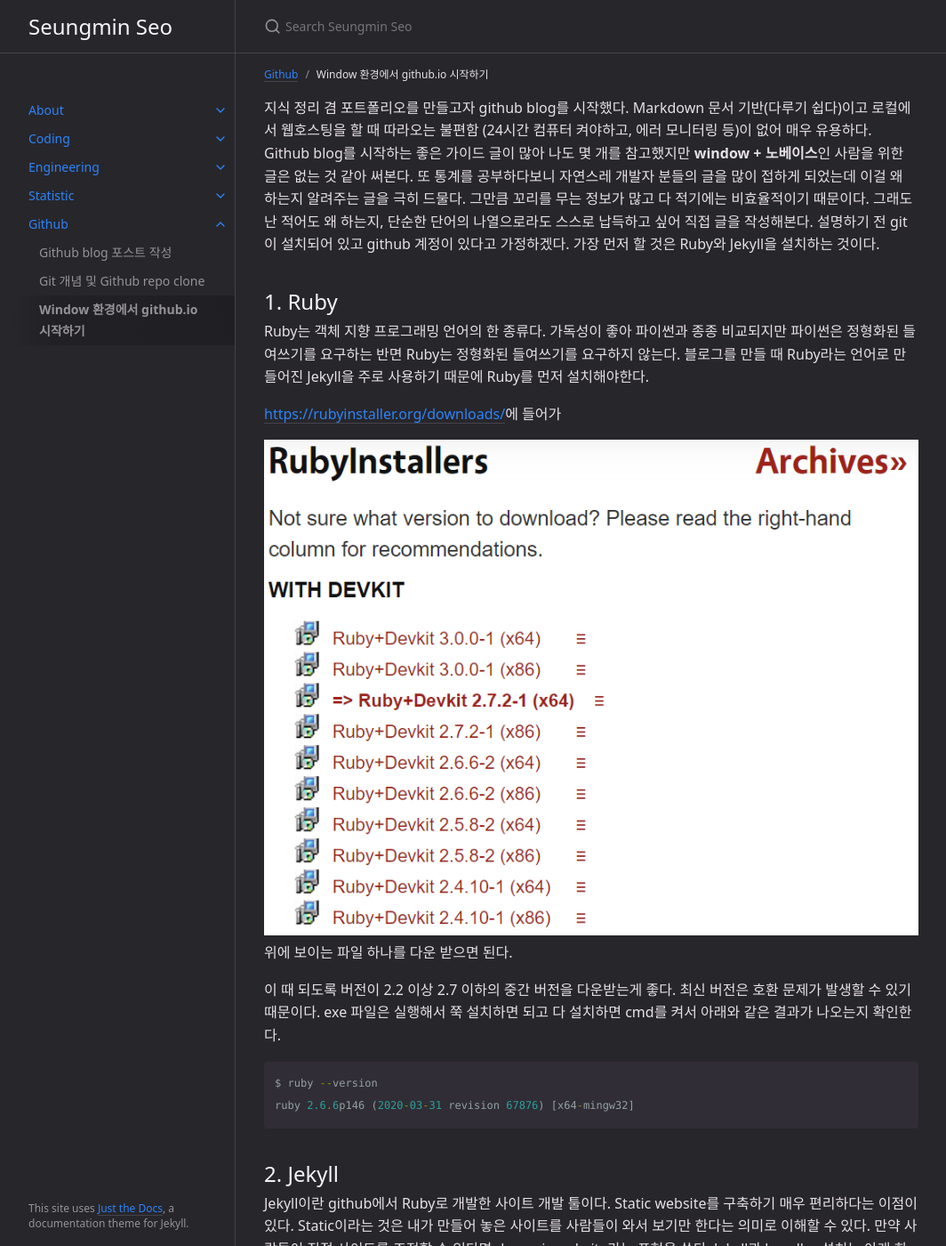
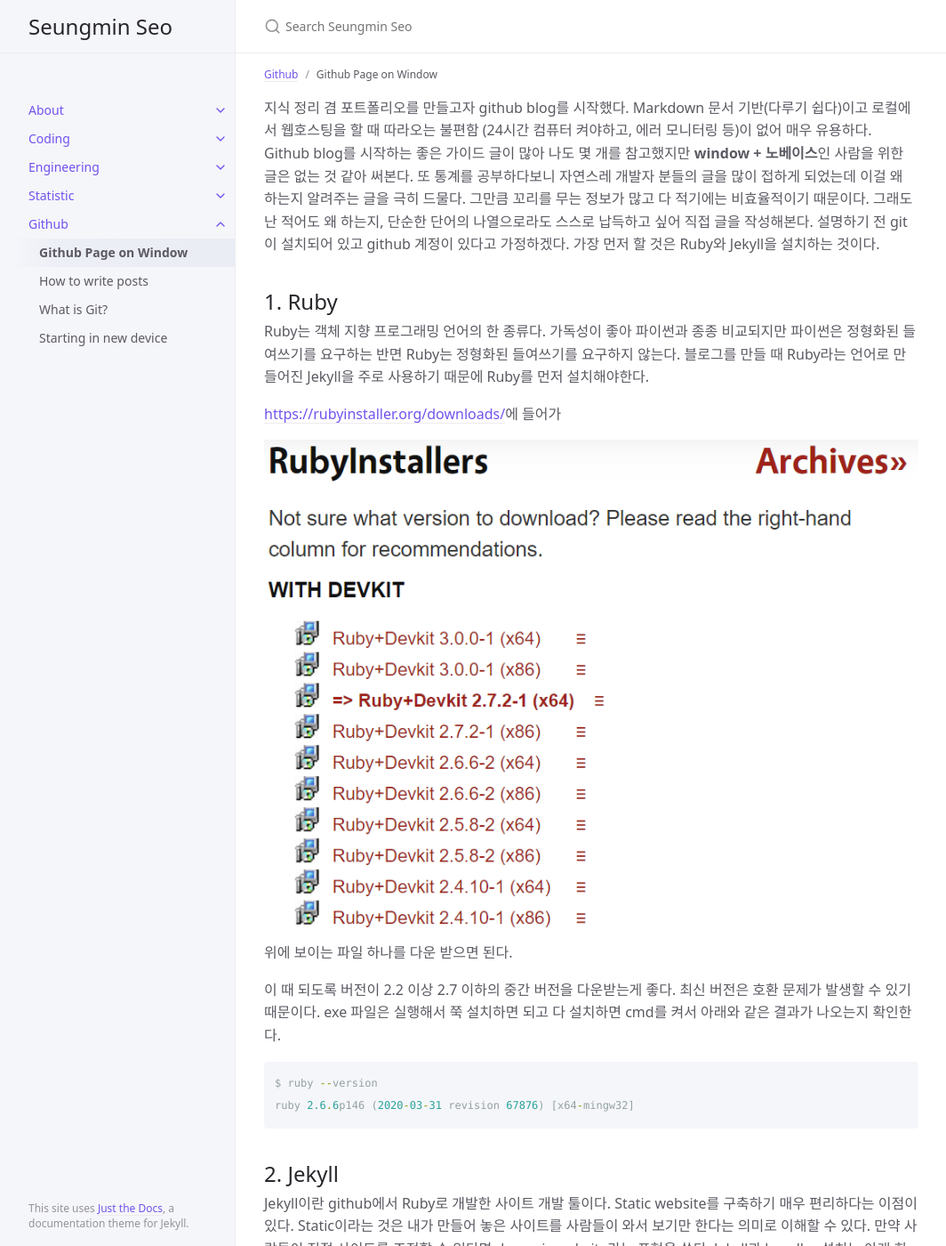
Before and after one commit to s-seo/s-seo.github.io, a Jekyll site: the page built from docs/github/2021-02-18-first-post.md, in a window 1280 px wide and 1400 px high. Shown: the whole window at 89% size, without its empty margins (107-1171 px from the left). Built offline with Jekyll 4.4.1, drawn with Linux system fonts in a browser that asks for light colours.

Commit message:
postadjusted

````diff
--- a/_config.yml
+++ b/_config.yml
@@ -134,7 +134,7 @@
 
 
 # Color scheme supports "light" (default) and "dark"
-color_scheme: dark
+color_scheme: light
 
 
 plugins:
--- a/docs/github/2021-02-18-first-post.md
+++ b/docs/github/2021-02-18-first-post.md
@@ -1,8 +1,8 @@
 ---
 layout: default
-title:  "Window 환경에서 github.io 시작하기"
+title:  "Github Page on Window"
 parent: Github
-nav_order: 98
+nav_order: 1
 ---
 
 지식 정리 겸 포트폴리오를 만들고자 github blog를 시작했다. Markdown 문서 기반(다루기 쉽다)이고 로컬에서 웹호스팅을 할 때 따라오는 불편함 (24시간 컴퓨터 켜야하고, 에러 모니터링 등)이 없어 매우 유용하다. Github blog를 시작하는 좋은 가이드 글이 많아 나도 몇 개를 참고했지만 **window + 노베이스**인 사람을 위한 글은 없는 것 같아 써본다. 또 통계를 공부하다보니 자연스레 개발자 분들의 글을 많이 접하게 되었는데 이걸 왜 하는지 알려주는 글을 극히 드물다. 그만큼 꼬리를 무는 정보가 많고 다 적기에는 비효율적이기 때문이다. 그래도 난 적어도 왜 하는지, 단순한 단어의 나열으로라도 스스로 납득하고 싶어 직접 글을 작성해본다. 설명하기 전 git이 설치되어 있고 github 계정이 있다고 가정하겠다. 가장 먼저 할 것은 Ruby와 Jekyll을 설치하는 것이다.
--- a/docs/github/2021-02-21-post.md
+++ b/docs/github/2021-02-21-post.md
@@ -1,8 +1,8 @@
 ---
 layout: default
-title:  "Github blog 포스트 작성"
+title:  "How to write posts"
 parent: Github
-nav_order: 97
+nav_order: 2
 ---
 
 
--- a/docs/github/2021-08-13-git.md
+++ b/docs/github/2021-08-13-git.md
@@ -1,8 +1,8 @@
 ---
 layout: default
-title:  "Git 개념 및 Github repo clone"
+title:  "What is Git?"
 parent: Github
-nav_order: 97
+nav_order: 3
 ---
 
 컴퓨터 포맷을 한 김에 github을 처음 시작하는 방법도 같이 정리해보려고 한다. 이전 포스팅에서는 git, github이 사용가능하다는 전제 하에 블로그를 시작하는 방법을 정리했다. Github는 버전 관리 시스템 웹호스팅을 맡은 일종의 저장소이자 서비스이며, git은 저장소에 내 resource를 버전 별로 저장, 관리해주는 시스템이다.
@@ -67,71 +67,3 @@
 `$ git reset HEAD^^`: 최신 커밋을 취소한다. 커밋이 취소되고 unstaged 되었다는 내용이 출력된다. 여기에 `$ git restore`까지 해주면 파일을 원래 상태로 돌릴 수도 있다.
 
 더 많은 git 명령어는 [git 명령어](https://reddb.tistory.com/147?category=948284)를 참고하면 된다.
-
-
-
-
-## Github blog 로컬 웹페이지 호스팅 및 깃헙 커밋
-
-github.io 레포의 HTTPS 주소를 복사한 뒤, cmd에서 아래 명령어를 입력한다.
-
-```
-$ cd 원하는 경로
-$ git clone 복사한 주소
-```
-
-* 해당 폴더를 열면 내가 github에 커밋시킨 파일이 다 로컬로 복사된 것을 확인할 수 있다. [Ruby를 설치하고, jekyll을 다운받는 것](https://s-seo.github.io/blog/first-post/)은 블로그 재료를 만들기 위함인데 이미 그 재료는 만들어서 github에 업로드했으니 따로 설치할 필요는 없다. (다만 작업의 편리성을 위해선 로컬 웹페이지 호스팅이 필요하고, 이룰 위해선 Ruby와 jekyll이 필요하다... )
-
-* 포맷을 한지 일주일 정도 지났는데, 이제 슬슬 포스트를 본격적으로 쓰다보니 포스트 수정 사항을 깃헙에 바로 푸쉬하는게 번거로워 다시 로컬 웹페이지 호스팅을 돌리려고 시도했다. 근데 이걸로 거의 하루를...! 그것도 면접 전날을 통째로 날려먹었다. 결과적으로 해결법은 **경로를 잘 살펴보는 것**이다. 이 문제를 해결하려고 노력하면서 `jekyll`이나 `bundle`에 대해 배운 것도 있어 정리해본다.
-
-```
-$ bundle # 또는 bundle install
-```
-
-을 실행하면
-
-> There was an error parsing `Gemfile`: There are no gemspecs at C:/Users/baoro/OneDrive/바탕 화면/Blog/s-seo.github.io. Bundler cannot continue.
-
-이와 같은 에러 메시지가 뜨는데, 이 경우는 `Gemfile`에 `gemspec`을 지운 뒤 `gem "minimal-mistakes-jekyll"`을 추가하면 해결된다. [Minimal-mistakes 공식문서](https://github.com/mmistakes/minimal-mistakes)에는 이후 `$ bundle`을 실행한 뒤 `_config.yml` 파일에 `theme: minimal-mistakes-jekyll`를 추가하면 된다고 나와있다. 보통은 이제 `$ jekyll serve`를 실행하면 `jekyll`이 내장하고 있는 서버를 동작시키고 이를 로컬 PC에서 확인할 수 있다. 이걸 좀 더 업그레이드 시킨 것이 `$ bundle exec jekyll serve`인데 bundler는 Ruby에서 필요한 gem을 관리, 추적할 수 있어 디버깅(?)에 유용한 기능을 가지고 있다. 이 경우 뜨는 에러는
-
-1.`Invalid CP949 character`
-
-이건 윈도우 OS에서 jekyll을 사용할 때 UTF-8 인코딩을 사용한다면 발생할 수 있는 에러다. 일종의 OS와 콘솔창의 호환 문제라고 생각할 수 있는데 cmd에 [`$ chcp 65001`을 입력](https://aisiunme.github.io/jekyll/2018/07/25/troubleshooting-in-jekyll-serve/)하면 cmd 화면이 `Active code page: 65001`로 넘어가면서 `$ jekyll serve`를 실행시킬 수 있다. 또는 한글이 쓰인 파일을 직접 경로를 역추적해서 찾아낸 뒤 수정하는 [방법](https://min9nim.github.io/2018/08/jekyll-sass/)도 있다.
-
-
-2.`you don't have kramdown-parser-gfm`
-
-이건 Gemfile에 `gem "kramdown-parser-gfm"`을 추가하면 된다. 에러 메시지에도 나와있듯이 해당 gem을 설치하면 해결되는 문제다. 그럼 Gemfile이 아래와 같아질 것이다.
-
-```
-source "https://rubygems.org"
-
-gem "minimal-mistakes-jekyll"
-gem "kramdown-parser-gfm"
-```
-
-3.`Internal Error: Invalid UTF-8`
-
-여튼 위 프로세스를 마치면 로컬 웹페이지를 호스팅할 수 있다는건데, 내 경우에는
-
-```
-$ bundle exec jekyll serve
-```
-
-를 실행하면
-
-> Conversion error: Jekyll::Converters::Scss encountered an error while converting 'assets/css/main.scss': Internal Error: Invalid UTF-8
-
-
-위와 같은 에러가 떴다. `Internal Error: Invalid UTF-8`이라는 에러는 구글링해도 안나와서 머리를 꽁꽁 싸맸는데, 예전에도 이런 스트레스, 짜증을 경험한 적이 떠올랐고 그 때 문제의 원인은 폴더 경로에 한글이 들어가 있었다는 점이 생각났다. 이번에 포맷하면서 시작하자맞 자동적으로 Onedrive를 사용하게 됐는데 경로에도 Onedrive가 들어갔고, Onedrive에서 사용하는 Desktop은 `바탕화면`이라는 한글로 경로에 포함되어 있었다. 이 점이 문제가 되어 듣도보도 못한 에러를 발생시킨 것이다. 그래서 `바탕화면`-`속성`-`위치`에 들어가서 경로를 `기본값 복원`으로 되돌렸고, 이 때 리디렉션이 이뤄지면서 기존 파일을 새로운 경로에 복사시킨다. 시간 좀 걸리는데, 막상 복사가 다 안돼도 어차피 Onedrive 경로는 남아있으니 다시 돌아가서 복사해주면 된다. 처음엔 파일 날라간 줄 알고 진짜 울뻔했다ㅠㅠ 마지막으로 확실하게 하기 위해 `제어판`-`프로그램 제거`에서 `Microsoft Onedrive`를 제거해주면 된다.
-
-이제 다시 cmd에서 바뀐 경로로 들어가 `$ bundle exec jekyll serve`를 실행하면 로컬 웹페이지이 호스팅되는 것을 확인할 수 있다. 정말 너무 허무하지만 열심히 노력한 시간이었다.. 내 하루ㅠ
-
-
-* 포스트를 새로 만들거나 수정한게 있으면 아래 명령어를 입력하는 작업이면 github blog 관리에 충분하다.
-
-```
-$ git add 파일명 또는 .
-$ git commit -m '메시지'
-$ git push -u origin master
-```
--- /dev/null
+++ b/docs/github/2021-10-20-gitrepo.md
@@ -0,0 +1,79 @@
+---
+layout: default
+title:  "Starting in new device"
+parent: Github
+nav_order: 4
+---
+
+
+
+
+
+## Github blog 로컬 웹페이지 호스팅 및 깃헙 커밋
+
+github.io 레포의 HTTPS 주소를 복사한 뒤, cmd에서 아래 명령어를 입력한다.
+
+```
+$ cd 원하는 경로
+$ git clone 복사한 주소
+```
+
+* 해당 폴더를 열면 내가 github에 커밋시킨 파일이 다 로컬로 복사된 것을 확인할 수 있다. [Ruby를 설치하고, jekyll을 다운받는 것](https://s-seo.github.io/blog/first-post/)은 블로그 재료를 만들기 위함인데 이미 그 재료는 만들어서 github에 업로드했으니 따로 설치할 필요는 없다. 다만 작업의 편리성을 위해선 로컬 웹페이지 호스팅이 필요하고, 이룰 위해선 Ruby와 jekyll이 필요하다. 따라서 로컬에서 작업하고자 한다면 아래 명령문을 실행해서 내 jekyll theme에 필요한 gems를 설치한다.
+
+```
+$ bundle # 또는 bundle install
+```
+
+* 포스트를 새로 만들거나 수정한게 있으면 아래 명령어를 입력하는 작업이면 github blog 관리에 충분하다.
+
+```
+$ git add 파일명 또는 .
+$ git commit -m '메시지'
+$ git push -u origin master
+```
+
+
+
+
+## 한글 경로 에러
+
+* 포맷을 한지 일주일 정도 지났는데, 이제 슬슬 포스트를 본격적으로 쓰다보니 포스트 수정 사항을 깃헙에 바로 푸쉬하는게 번거로워 다시 로컬 웹페이지 호스팅을 돌리려고 시도했다. 근데 이걸로 거의 하루를...! 그것도 면접 전날을 통째로 날려먹었다. 결과적으로 해결법은 **경로를 잘 살펴보는 것**이다. 이 문제를 해결하려고 노력하면서 `jekyll`이나 `bundle`에 대해 배운 것도 있어 정리해본다.
+
+`$ bundle install`을 실행하면
+
+> There was an error parsing `Gemfile`: There are no gemspecs at C:/Users/baoro/OneDrive/바탕 화면/Blog/s-seo.github.io. Bundler cannot continue.
+
+이와 같은 에러 메시지가 뜨는데, 이 경우는 `Gemfile`에 `gemspec`을 지운 뒤 `gem "minimal-mistakes-jekyll"`을 추가하면 해결된다. [Minimal-mistakes 공식문서](https://github.com/mmistakes/minimal-mistakes)에는 이후 `$ bundle`을 실행한 뒤 `_config.yml` 파일에 `theme: minimal-mistakes-jekyll`를 추가하면 된다고 나와있다. 보통은 이제 `$ jekyll serve`를 실행하면 `jekyll`이 내장하고 있는 서버를 동작시키고 이를 로컬 PC에서 확인할 수 있다. 이걸 좀 더 업그레이드 시킨 것이 `$ bundle exec jekyll serve`인데 bundler는 Ruby에서 필요한 gem을 관리, 추적할 수 있어 디버깅(?)에 유용한 기능을 가지고 있다. 이 경우 뜨는 에러는
+
+1.`Invalid CP949 character`
+
+이건 윈도우 OS에서 jekyll을 사용할 때 UTF-8 인코딩을 사용한다면 발생할 수 있는 에러다. 일종의 OS와 콘솔창의 호환 문제라고 생각할 수 있는데 cmd에 [`$ chcp 65001`을 입력](https://aisiunme.github.io/jekyll/2018/07/25/troubleshooting-in-jekyll-serve/)하면 cmd 화면이 `Active code page: 65001`로 넘어가면서 `$ jekyll serve`를 실행시킬 수 있다. 또는 한글이 쓰인 파일을 직접 경로를 역추적해서 찾아낸 뒤 수정하는 [방법](https://min9nim.github.io/2018/08/jekyll-sass/)도 있다.
+
+
+2.`you don't have kramdown-parser-gfm`
+
+이건 Gemfile에 `gem "kramdown-parser-gfm"`을 추가하면 된다. 에러 메시지에도 나와있듯이 해당 gem을 설치하면 해결되는 문제다. 그럼 Gemfile이 아래와 같아질 것이다.
+
+```
+source "https://rubygems.org"
+
+gem "minimal-mistakes-jekyll"
+gem "kramdown-parser-gfm"
+```
+
+3.`Internal Error: Invalid UTF-8`
+
+여튼 위 프로세스를 마치면 로컬 웹페이지를 호스팅할 수 있다는건데, 내 경우에는
+
+```
+$ bundle exec jekyll serve
+```
+
+를 실행하면
+
+> Conversion error: Jekyll::Converters::Scss encountered an error while converting 'assets/css/main.scss': Internal Error: Invalid UTF-8
+
+
+위와 같은 에러가 떴다. `Internal Error: Invalid UTF-8`이라는 에러는 구글링해도 안나와서 머리를 꽁꽁 싸맸는데, 예전에도 이런 스트레스, 짜증을 경험한 적이 떠올랐고 그 때 문제의 원인은 폴더 경로에 한글이 들어가 있었다는 점이 생각났다. 이번에 포맷하면서 시작하자맞 자동적으로 Onedrive를 사용하게 됐는데 경로에도 Onedrive가 들어갔고, Onedrive에서 사용하는 Desktop은 `바탕화면`이라는 한글로 경로에 포함되어 있었다. 이 점이 문제가 되어 듣도보도 못한 에러를 발생시킨 것이다. 그래서 `바탕화면`-`속성`-`위치`에 들어가서 경로를 `기본값 복원`으로 되돌렸고, 이 때 리디렉션이 이뤄지면서 기존 파일을 새로운 경로에 복사시킨다. 시간 좀 걸리는데, 막상 복사가 다 안돼도 어차피 Onedrive 경로는 남아있으니 다시 돌아가서 복사해주면 된다. 처음엔 파일 날라간 줄 알고 진짜 울뻔했다ㅠㅠ 마지막으로 확실하게 하기 위해 `제어판`-`프로그램 제거`에서 `Microsoft Onedrive`를 제거해주면 된다.
+
+이제 다시 cmd에서 바뀐 경로로 들어가 `$ bundle exec jekyll serve`를 실행하면 로컬 웹페이지이 호스팅되는 것을 확인할 수 있다. 정말 너무 허무하지만 열심히 노력한 시간이었다.. 내 하루ㅠ
````
